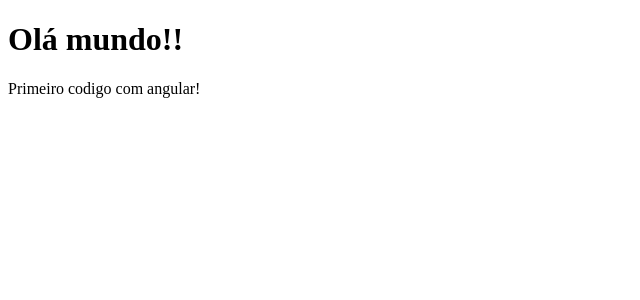
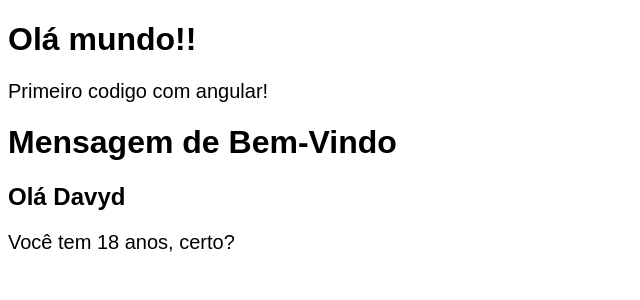
Before and after one commit to DavyddBF/react-curso, a React (Create React App) app in the folder meu-app/: page / in a window 1280 px wide. Shown: the top 300 px of the page, without its empty margins (0-640 px from the left). Built offline with nearby package versions, Linux system fonts and the light colour scheme.

Commit message:
Entendendo como funciona "props"

```diff
--- a/meu-app/src/App.js
+++ b/meu-app/src/App.js
@@ -1,8 +1,26 @@
-export default function App() {
+import './App.css';
+
+const BemVindo = (props) => {
+  return (
+    <>
+      <h2>Olá { props.nome }</h2>
+      <p>Você tem { props.idade } anos, certo?</p>
+    </>
+  );
+}
+
+function App() {
   return (
     <div>
       <h1>Olá mundo!!</h1>
       <p>Primeiro codigo com angular!</p>
+
+      <div>
+        <h1>Mensagem de Bem-Vindo</h1>
+        <BemVindo nome="Davyd" idade="18" />
+      </div>
     </div>
   );
 }
+
+export default App;
```
